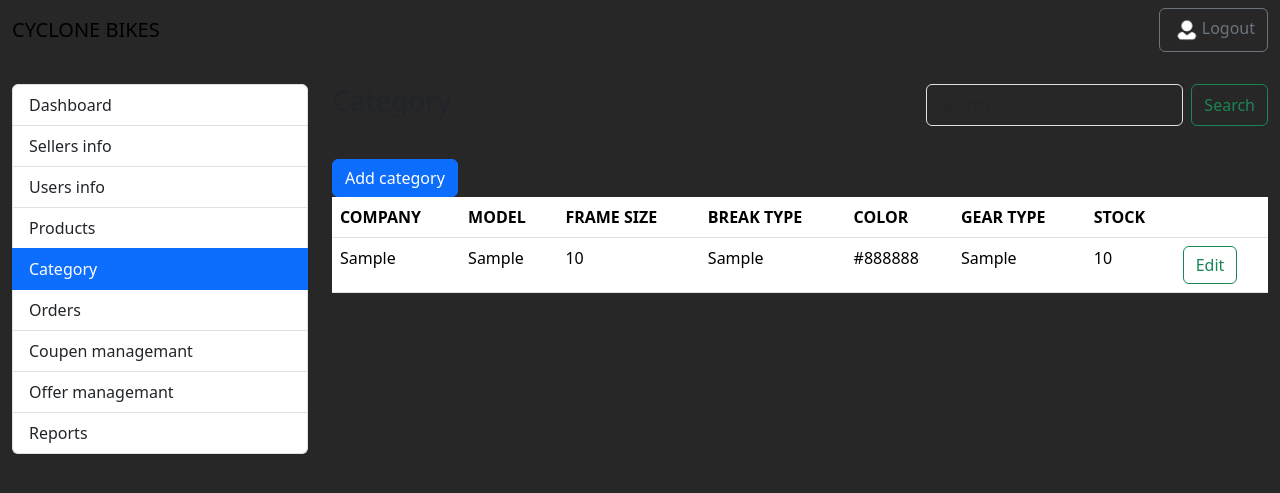
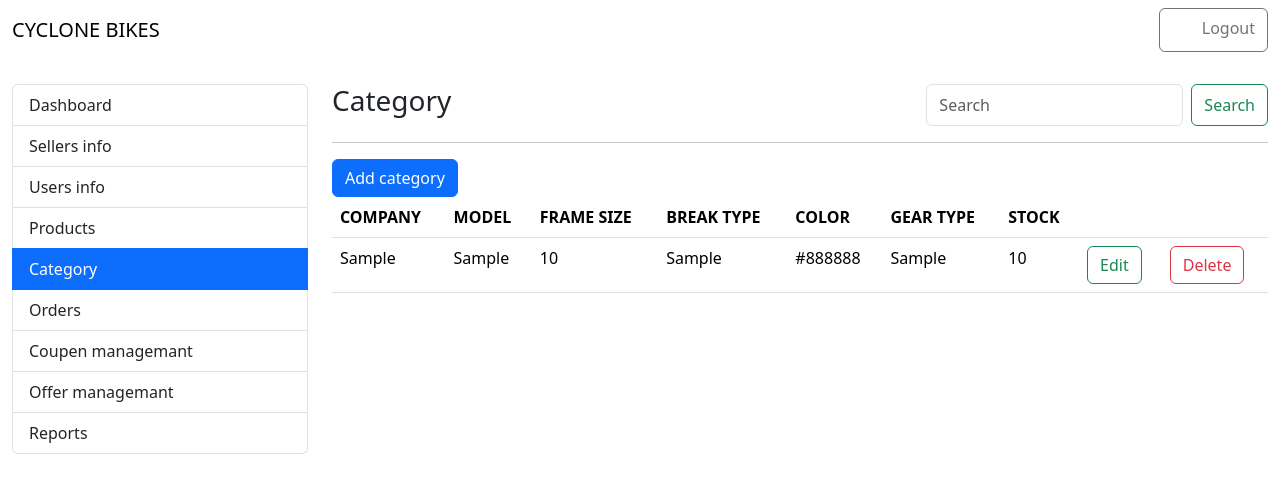
Before and after one commit to Rashicom/cyclone_ecom, a Django app: page /cycloneadmin/category/ in a window 1280 px wide. Shown: the top 493 px of the page. Run offline with Django 4.2, Linux system fonts and the light colour scheme; tables that the repository leaves empty hold one stand-in row (values such as "Sample post"); parts of the project's set-up code (start-up, migrations or seed data) failed here and were passed over; some libraries are stand-ins or nearby versions.

```diff
--- a/cycloneadmin/urls.py
+++ b/cycloneadmin/urls.py
@@ -10,6 +10,7 @@ urlpatterns = [
     path('category/',views.cycloneadmin_category,name = "category"),
     path('addcategory/',views.cycloneadmin_addcategory,name = "addcategory"),
     path('editcategory/<int:category_id>',views.cycloneadmin_editcategory,name = 'editcategory'),
+    path('deletecategory/',views.cycloneadmin_delete_category.as_view(), name='deletecategory'),
     path('orders/',views.cycloneadmin_orders,name="orders"),
     path('reports/',views.cycloneadmin_reports,name="reports"),
     path('logout/',views.cycloneadmin_logout,name="logout"),
--- a/cycloneadmin/views.py
+++ b/cycloneadmin/views.py
@@ -160,11 +160,21 @@ def cycloneadmin_addcategory(request):
     return render(request,'cycloneadmin_addcategory.html',{'products':products})
 
 
+
 def cycloneadmin_editcategory(request,category_id):
 
     productcat = product_category.objects.get(id = category_id)
     print(productcat.is_discounted)
     return render(request,'cycloneadmin_editcategory.html',{"productcat":productcat})
+
+
+class cycloneadmin_delete_category(View):
+
+    def get(self, request):
+
+        category_id = request.GET['category_id']
+        product_category.objects.get(id = category_id).delete()
+        return JsonResponse({'status':200,'message':'category successfully deleted'})
 
 
 
--- a/static/css/adminbasestyle.css
+++ b/static/css/adminbasestyle.css
@@ -1,6 +1,4 @@
-.test{
-    background-color: rgb(39, 39, 39);
-}
+
 .navimg{
     width: 30px;
     height: 30px;
--- a/templates/pageadmin/adminbase.html
+++ b/templates/pageadmin/adminbase.html
@@ -18,7 +18,7 @@
 
     <title>{% block admintitle %}{% endblock admintitle %}</title>
 </head>
-<body class="test">
+<body class="">
 
     <!-- admin base nav start -->
     <nav class="navbar navbar-expand-lg">
--- a/templates/pageadmin/cycloneadmin_category.html
+++ b/templates/pageadmin/cycloneadmin_category.html
@@ -56,6 +56,8 @@
                     <th scope="col">STOCK</th>
 
                     <th scope="col"></th>
+                    <th scope="col"></th>
+
 
                   </tr>
                 </thead>
@@ -77,6 +79,9 @@
                     <td>
                       <a class="btn btn-outline-success" href="{% url 'editcategory' category.id %}" role="button">Edit</a>
                     </td>
+                    <td>
+                      <button type="button" class="btn btn-outline-danger delete_category_item" data-id={{category.id}} >Delete</button>
+                    </td>
                   </tr>
                   {% endfor %}
                   {% endif %}
@@ -91,4 +96,29 @@
 
 </div>
 
+<script>
+  $(".delete_category_item").on('click', function() {
+    console.log("delete category item")
+    var category_id = $(this).data('id')
+
+    data = {category_id:category_id}
+
+    $.ajax({
+
+      method: "GET",
+      url: "{% url 'deletecategory' %}",
+      data: data,
+
+      success: function(data) {
+
+        console.log("code run success")
+        console.log(data.status)
+        toastr.info(data.message,{timeOut: 500})
+
+      }
+    })
+
+  })
+</script>
+
 {% endblock adminsection %}
```
Also changed, not shown: home/migrations/0001_initial.py, home/migrations/0002_alter_user_address_contact_number.py (deleted), home/migrations/0003_alter_product_bike_type.py (deleted), home/migrations/0004_alter_product_bike_type.py (deleted).
